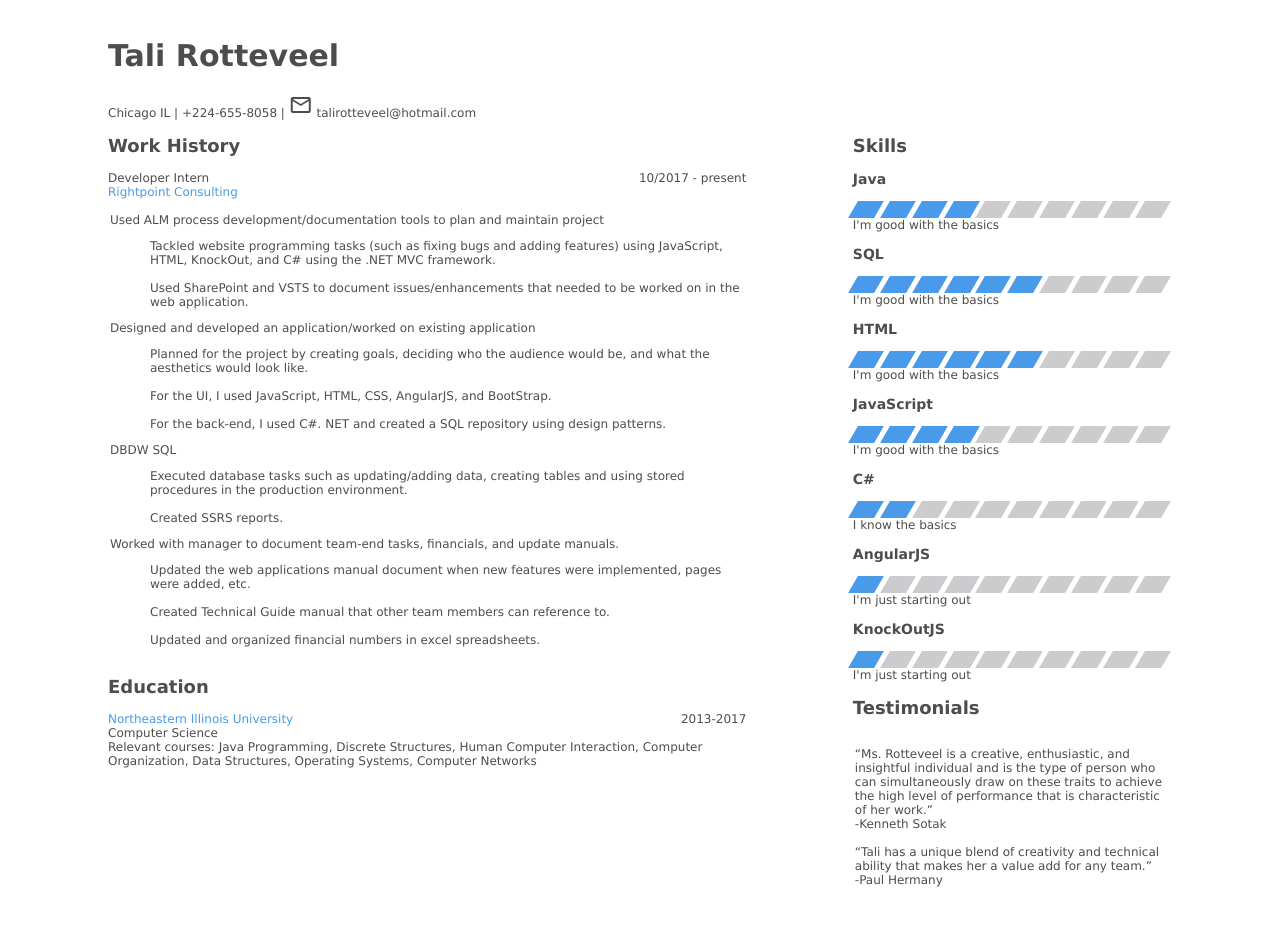
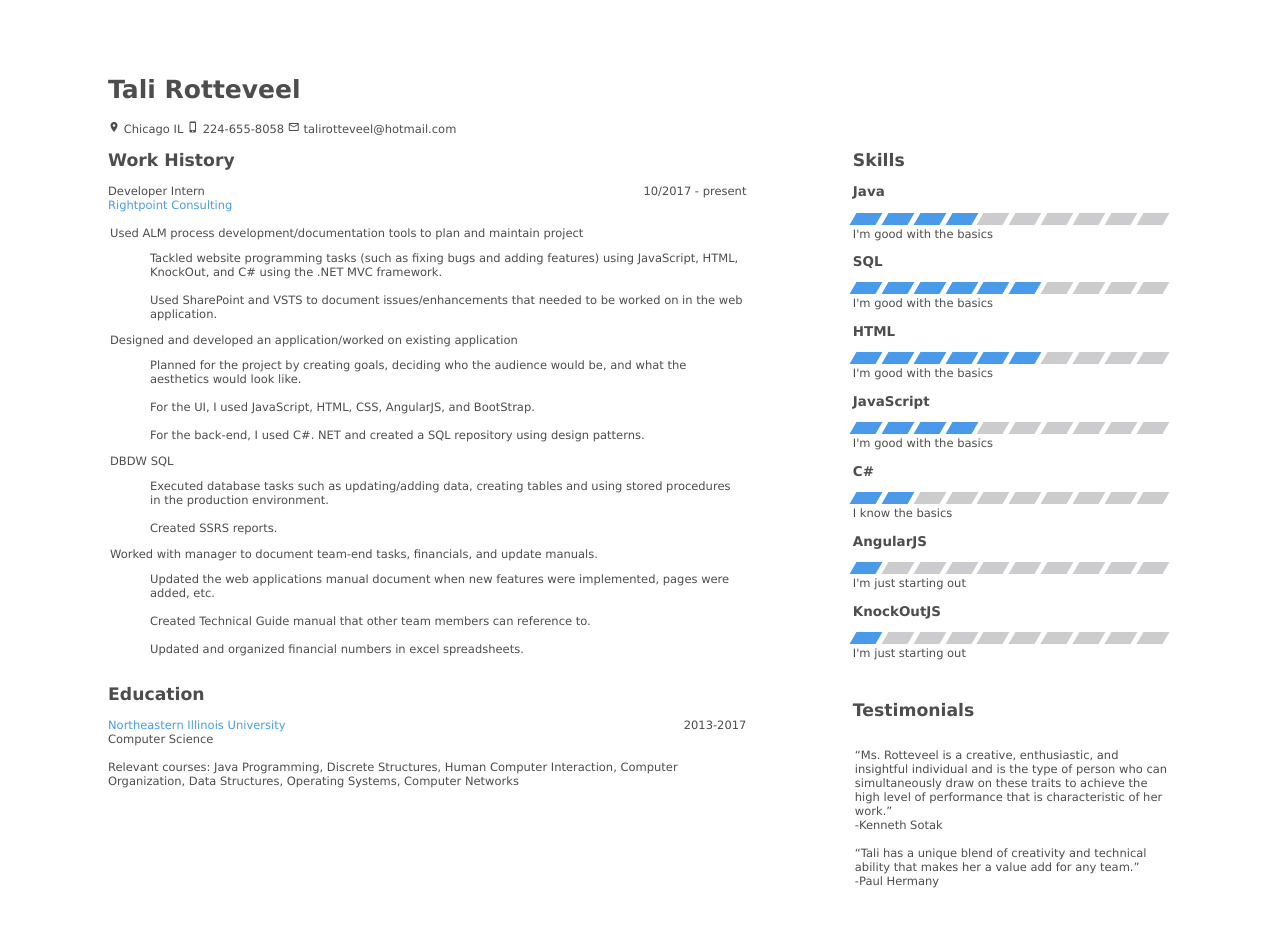
Before and after one commit to talirotteveel/talirotteveel.github.io, a plain HTML site: page resume1/index.html in a window 1280 px wide. Drawn offline with Linux system fonts and the light colour scheme.

Commit message:
add icons

```diff
--- a/resume1/index.html
+++ b/resume1/index.html
@@ -3,14 +3,13 @@
 <head>
 <script src="jquery-3.1.1.js"></script>
 <link rel="stylesheet" href="resume.css"></link>
-<link rel="stylesheet" href="https://fonts.googleapis.com/icon?family=Material+Icons">
-
+<link href="https://fonts.googleapis.com/icon?family=Material+Icons" rel="stylesheet">
 </head>
 <body>
 
         <div>
             <h1 id="name"></h1>
-            <span id="location"></span> | +<span id="phone-number"></span> | <i class="material-icons">mail_outline</i> <span id="email-address"></span>
+            <i class="material-icons md-12">location_on </i> <span id="location"> </span> <i class="material-icons md-12">phone_iphone </i> <span id="phone-number"> </span> <i class="material-icons md-12">mail_outline </i> <span id="email-address"> </span>
         </div>
 
         <div class="left container">
@@ -24,6 +23,8 @@
                 <span class="color-pop" id="school"></span><span class="pull-right" id="dates"></span>
                 <br>
                 <span id="major"></span>
+                <br>
+                <br>
                 <div id="courses"></div>
         </div>
 
@@ -43,7 +44,7 @@
                 <p><br>I'm just starting out</p>
                 <div class="skill-meter" data-rating="1" data-scale="10" data-title="KnockOutJS"></div>
                 <p><br>I'm just starting out</p>
-
+                <br>
             <h2>Testimonials</h2>
             <table id="testimonials"></table>
         </div>
--- a/resume1/resume.css
+++ b/resume1/resume.css
@@ -2,16 +2,16 @@ body {
     background-color: white;
     font-family: "Verdana";
     font-style: normal;
-    padding-top: 10px;
+    padding-top: 50px;
     padding-right: 100px;
     padding-bottom: 40px;
     padding-left: 100px;
-    font-size: 12px;
+    font-size: 11.5px;
     height: 100%;
     position: relative;
 }
 h1 {
-        font-size: 30px;
+        font-size: 25px;
         color: rgb(77, 77, 77);
 }
 div, span {
@@ -41,7 +41,8 @@ div, span {
   -moz-box-sizing: content-box;
   box-sizing: content-box;
   width: 8%;
-  height: 17px;
+
+  height: 12px;
   border:0;
   margin:0 2% 0 0;
   -o-text-overflow: clip;
@@ -51,9 +52,10 @@ div, span {
 }
 
 .skill-meter .tick.on {
-    background-color: rgb(73, 155, 234);
+    background-color: rgb(73,155,234);
 }
 
 .skill-meter .tick.off {
     background-color: #CCCCCF;
 }
+.material-icons.md-12 { font-size: 12px; }
```
